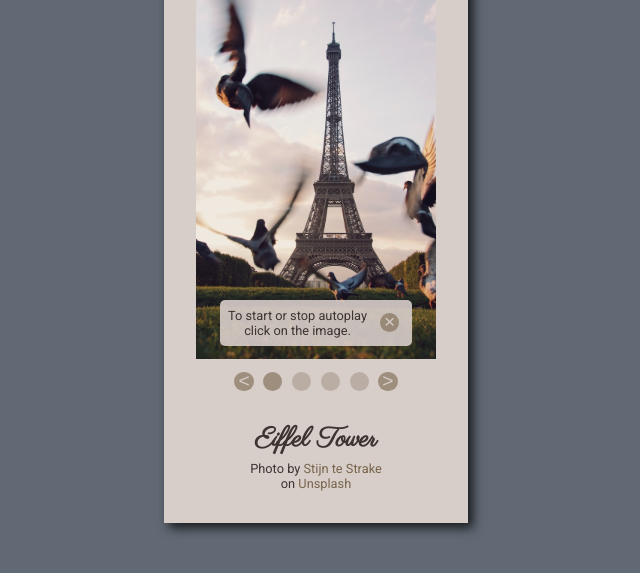
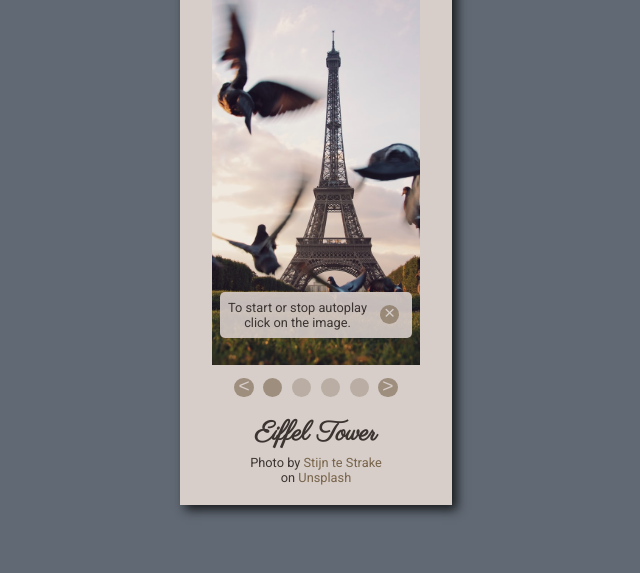
Before and after one commit to kathryn-m/memories-carousel, a plain HTML site: page index.html in a window 1280 px wide. Shown: the part 193-766 px from the top of the page, without its empty margins (324-964 px from the left). Drawn offline with Linux system fonts and the light colour scheme.

Commit message:
Update style.css
- entered the text on the buttons
- made the card narrower so it displays better on smaller screens

```diff
--- a/style.css
+++ b/style.css
@@ -86,7 +86,7 @@ button {
     border-radius: .5em;
     margin: .25em;
     display: flex;
-    align-items: center;
+    align-items: flex-end;
     justify-content: center;
     padding: 0;
 }
@@ -151,8 +151,7 @@ a:hover {
 .card {
     display: grid;
     position: relative;
-    height: 37rem;
-    grid-template-columns: 15rem;
+    grid-template-columns: 13rem;
     padding: 1.25em 2em;
     background-color: #D7CECA;
     box-shadow: 5px 5px 10px #191b1d;
```
